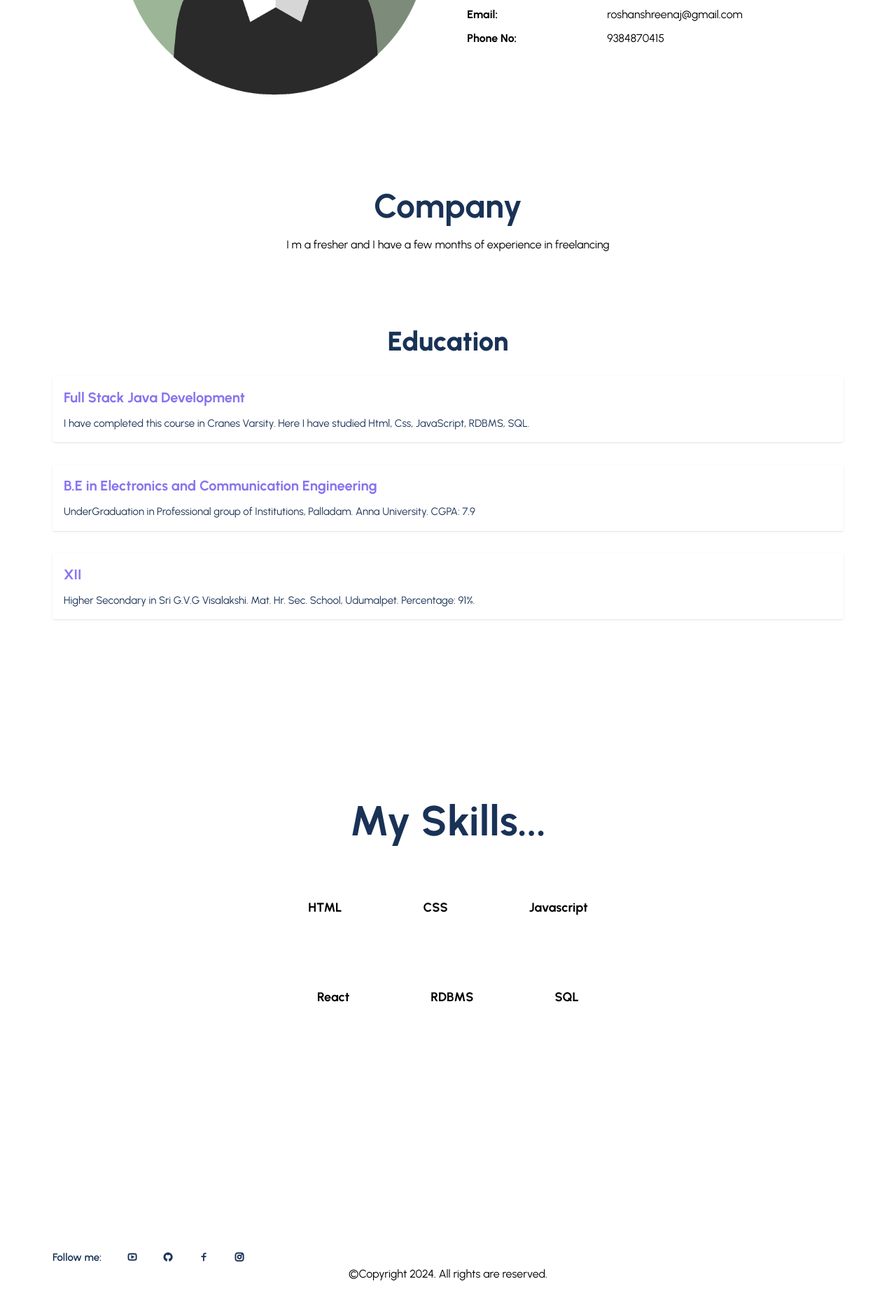
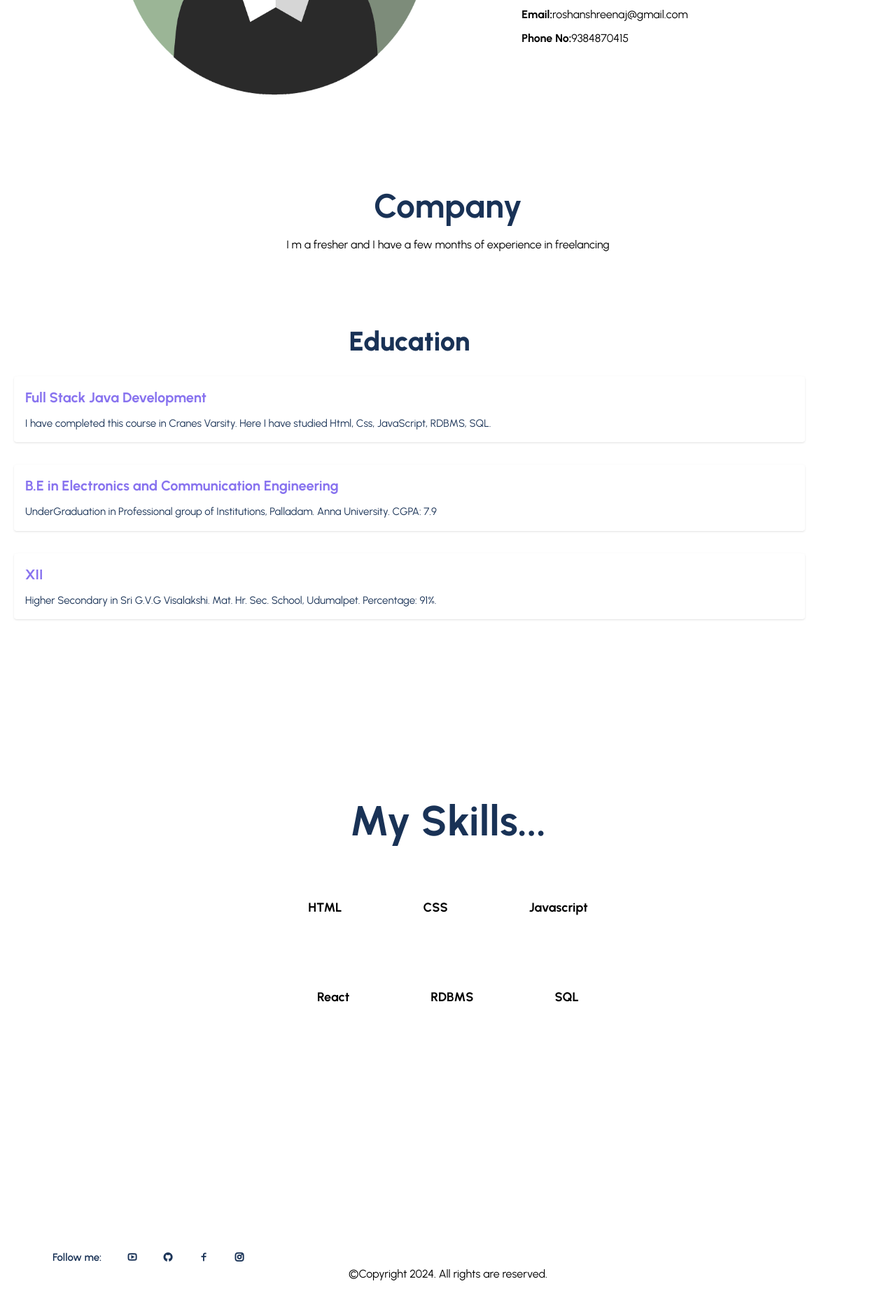
Before and after one commit to roshanshreen/bio-react, a React (Create React App) app: page / in a window 1280 px wide. Shown: the part 1212-3080 px from the top of the page at 70% size. Built offline with nearby package versions, Linux system fonts and the light colour scheme.

Commit message:
css styles edited

```diff
--- a/src/App.css
+++ b/src/App.css
@@ -18,7 +18,6 @@ body {
   max-width: 1170px;
   padding-left: 20px;
   padding-right: 20px;
-  margin: auto;
 }
 
 section {
@@ -72,7 +71,7 @@ section {
   .sticky_header {
     position: fixed;
     top: 0;
-    width: 100%;
+    width: 380px;
     height: 80px;
     line-height: 80px;
     background: black;
@@ -99,7 +98,6 @@ section {
 }
 
 .key {
-  width: 200px;
   font-weight: bold;
 }
 
```
